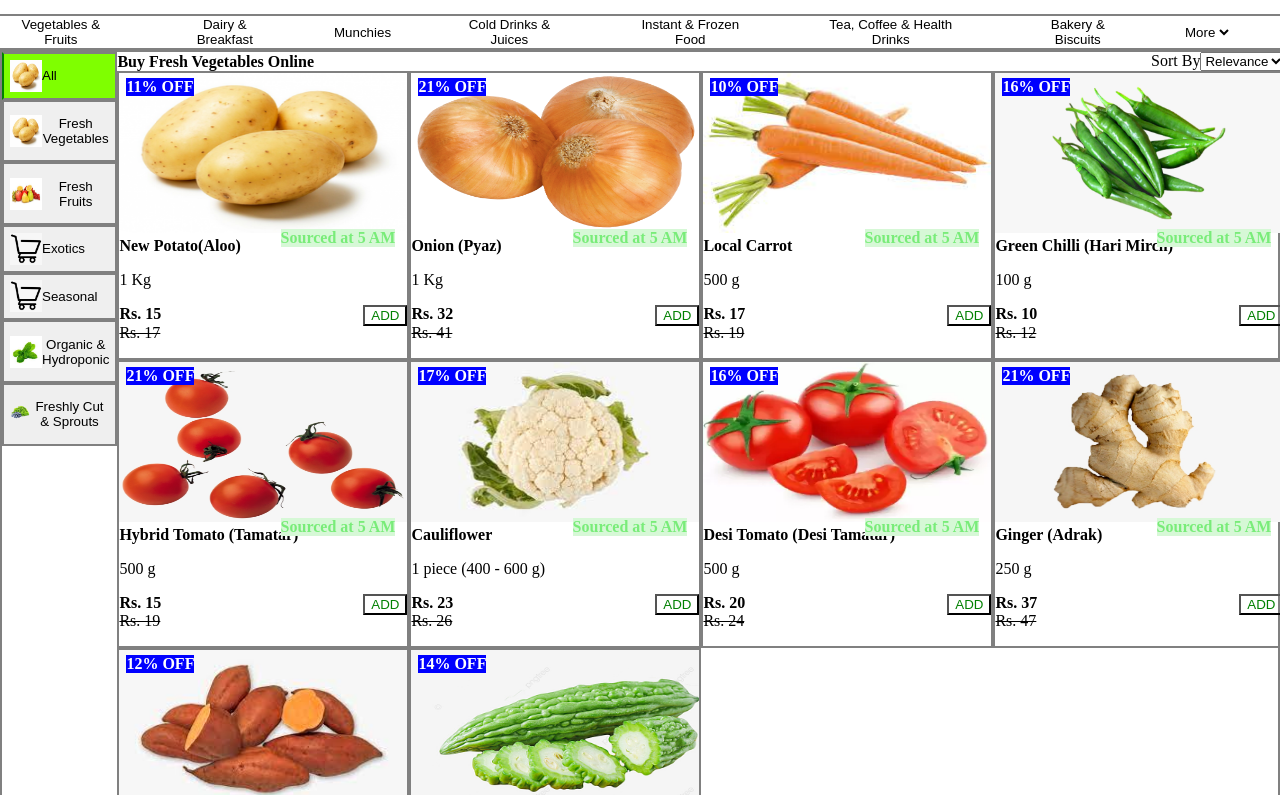
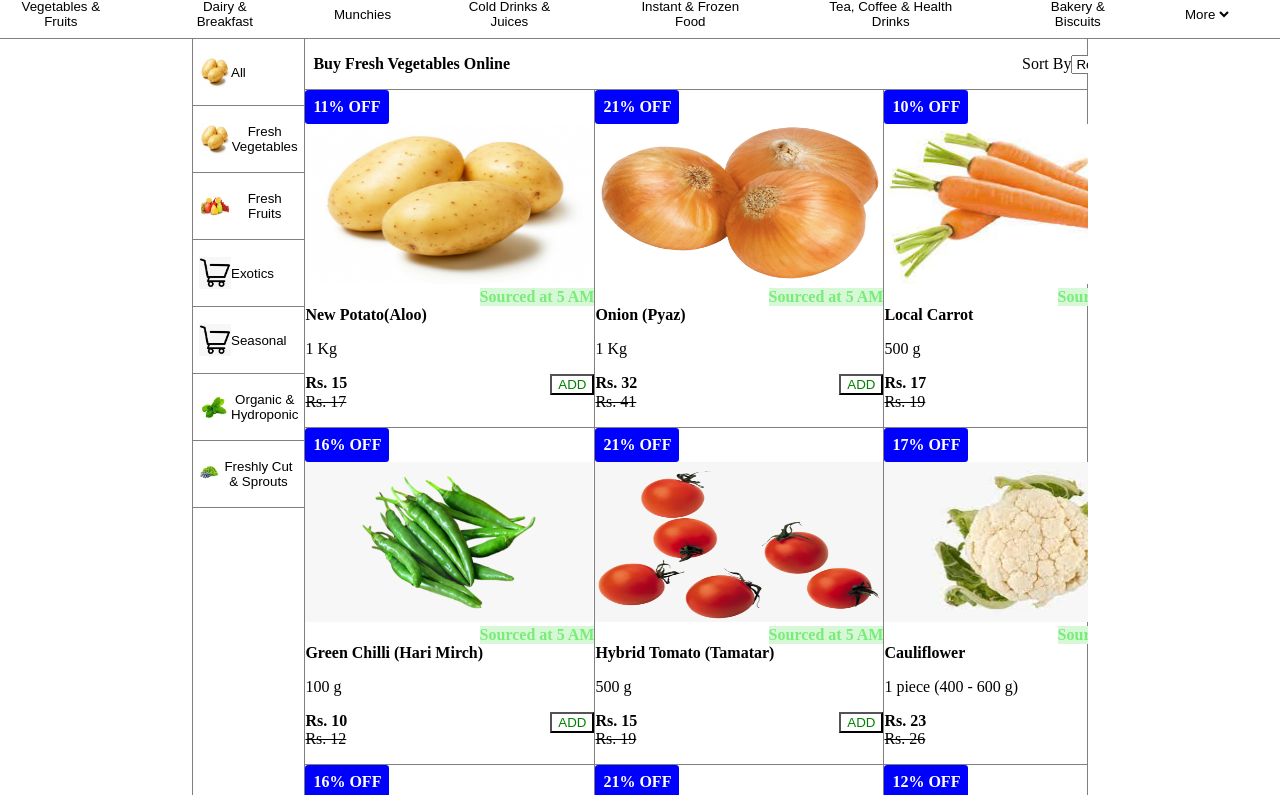
Before and after one commit to malhaar-thakore/Blinkit-project-, a plain HTML site: page index.html in a window 1280 px wide. Shown: the part 58-853 px from the top of the page. Drawn offline with Linux system fonts and the light colour scheme.

Commit message:
Initial changes made

```diff
--- a/css/syntax.css
+++ b/css/syntax.css
@@ -20,6 +20,8 @@ body {
     display: flex;
     font-size: 40px;
     margin-right: 2rem;
+    font-weight: 900;
+    border-right: 1px solid grey;
 }
 
 .logop1{
@@ -33,6 +35,10 @@ body {
 .delivery-details{
     display: flex;
     flex-direction: column;
+}
+
+.delivery-area{
+    border: none;
 }
 
 .login-button{
@@ -62,13 +68,15 @@ body {
 }
 
 .navigation-bar{
-    border-top: 2px solid grey;
-    border-bottom: 2px solid grey;
+    border-top: 1px solid grey;
+    border-bottom: 1px solid grey;
 }
 
 .nav-details{
     display: flex;
     justify-content: center;
+    margin-top: 0.5rem;
+    margin-bottom: 0.5rem;
 }
 
 .nav-buttons{
@@ -78,13 +86,19 @@ body {
     align-items: center;
 }
 
-.navigation-bar{
-    margin-top: 25px;
+.main-content {
+    width: 70%;
+    margin-left: auto;
+    margin-right: auto;
+    overflow: hidden;
 }
 
 .main-content-details{
     display: flex;
-    border: 2px solid grey;
+    border-left: 1px solid grey;
+    border-right: 1px solid grey;
+    border-bottom: 1px solid grey;
+   /* border: 2px solid grey;*/
 }
 
 .sidebar{
@@ -92,118 +106,30 @@ body {
     flex-direction: column;
 }
 
-.all{
+.sidebar-button{
     display: flex;
     align-items: center;
-    border: 2px solid grey;
-    background-color: chartreuse;
-    border-left-color: green;
+    background-color: white;
+    border: solid 1px grey;
+    border-top: none;
+    border-right: none;
+    border-left: none;
+    border-top: none;
+   /* border-left: 1px solid grey;
+    border-bottom: 1px solid grey;*/
+    /*background-color: chartreuse;
+    border-left-color: green;*/
 }
 
-.fresh-vegetables{
-    display: flex;
-    align-items: center;
-    border: 2px solid grey;
-}
-
-.fresh-fruits{
-    display: flex;
-    align-items: center;
-    border: 2px solid grey;
-}
-
-.exotics{
-    display: flex;
-    align-items: center;
-    border: 2px solid grey;
-}
-
-.seasonal{
-    display: flex;
-    align-items: center;
-    border: 2px solid grey;
-}
-
-.organic-hydroponic{
-    display: flex;
-    align-items: center;
-    border: 2px solid grey;
-}
-
-.freshly-cut-sprouts{
-    display: flex;
-    align-items: center;
-    border: 2px solid grey;
-}
-
-.all-image{
+.sidebar-image{
     display: flex;
     height: 2rem;
     width: 2rem;
+    margin-top: 1rem;
+    margin-bottom: 1rem;
 }
 
-.fresh-vegetables-image{
-    display: flex;
-    height: 2rem;
-    width: 2rem;
-}
-
-.fresh-fruits-image{
-    display: flex;
-    height: 2rem;
-    width: 2rem;
-}
-
-.exotics-image{
-    display: flex;
-    height: 2rem;
-    width: 2rem;
-}
-
-.seasonal-image{
-    display: flex;
-    height: 2rem;
-    width: 2rem;
-}
-
-.organic-hydroponic-image{
-    display: flex;
-    height: 2rem;
-    width: 2rem;
-}
-
-.freshly-cut-sprouts-image{
-    display: flex;
-    height: 2rem;
-    width: 2rem;
-}
-
-
-.all-text{
-    display: flex;
-}
-
-.fresh-vegetables-text{
-    display: flex;
-}
-
-.fresh-fruits-text{
-    display: flex;
-}
-
-.exotics-text{
-    display: flex;
-}
-
-.seasonal-text{
-    display: flex;
-}
-
-.organic-hydroponic-text{
-    display: flex;
-}
-
-.freshly-cut-sprouts-text{
+.sidebar-text{
     display: flex;
 }
 
@@ -215,19 +141,25 @@ body {
     display: flex;
     justify-content: space-between;
     align-items: center;
+    border-left: 1px solid grey;
+    border-bottom: 1px solid grey;
 }
 
 .top-bar-text{
     display: flex;
+    margin-bottom: 1rem;
+    margin-left: 0.5rem;
+    margin-top: 1rem;
 }
 
 .top-bar-dropdown{
     display: flex;
+    margin-right: 1rem;
 }
 
 .display-items{
     display: grid;
-    grid-template-columns: repeat(4,1fr);
+    grid-template-columns: repeat(3,1fr);
 }
 
 .cost p{
@@ -241,8 +173,8 @@ body {
 }
 
 .card{
-    position: relative;
-    border: 2px solid grey;
+    border-bottom: 1px solid grey;
+    border-left: 1px solid grey;
 }
 
 .card-images{
@@ -250,18 +182,22 @@ body {
     width: 18rem;
 }
 
+.card.ten{
+    border-bottom: none;
+    border-right: 1px solid grey;;
+}
+
 .offer{
-    position: absolute;
-    top: 5px;
-    left: 7px;
     background-color: blue;
     color: white;
+    width: max-content;
+    padding: 0.5rem;
+    border-radius: 0.2rem;
 }
 
 .source{
-    position: absolute;
-    top: 55%;
-    right: 12px;
+    width: max-content;
+     margin-left: auto;
     color: rgb(121, 236, 121);
     background-color: rgb(214, 248, 214);
 }
--- a/index.html
+++ b/index.html
@@ -22,7 +22,7 @@
                             </div>
                             <div class="delivery-details">
                                 <label for="delivery area">Delivery in 10 minutes</label>
-                                    <select name="delivery-area" id="delivery-area">
+                                    <select name="delivery-area" class="delivery-area">
                                     <option value="delhi">Delhi, India</option>
                                     <option value="bangalore">Bangalore, India</option>
                                     <option value="mumbai">Mumbai, India</option>
@@ -64,33 +64,33 @@
                 <section class="main-content">
                     <div class="main-content-details">
                         <div class="sidebar">
-                            <button class="all ">
-                                <img class="all-image" src="images/potato-img.png">
-                                <p class="all-text">All</p>
+                            <button class="sidebar-button">
+                                <img class="sidebar-image" src="images/potato-img.png">
+                                <p class="sidebar-text">All</p>
                             </button>
-                            <button class="fresh-vegetables">
-                                <img class="fresh-vegetables-image" src="images/potato-img.png">
-                                <p class="fresh-vegetables-text">Fresh Vegetables</p>
+                            <button class="sidebar-button">
+                                <img class="sidebar-image" src="images/potato-img.png">
+                                <p class="sidebar-text">Fresh Vegetables</p>
                             </button>
-                            <button class="fresh-fruits">
-                                <img class="fresh-fruits-image" src="images/fresh-fruits.jpeg">
-                                <p class="fresh-fruits-text">Fresh Fruits</p>
+                            <button class="sidebar-button">
+                                <img class="sidebar-image" src="images/fresh-fruits.jpeg">
+                                <p class="sidebar-text">Fresh Fruits</p>
                             </button>
-                            <button class="exotics">
-                                <img class="exotics-image" src="images/cart-image.png">
-                                <p class="exotics-text">Exotics</p>
+                            <button class="sidebar-button">
+                                <img class="sidebar-image" src="images/cart-image.png">
+                                <p class="sidebar-text">Exotics</p>
                             </button>
-                            <button class="seasonal">
-                                <img class="seasonal-image" src="images/cart-image.png">
-                                <p class="seasonal-text">Seasonal</p>
+                            <button class="sidebar-button">
+                                <img class="sidebar-image" src="images/cart-image.png">
+                                <p class="sidebar-text">Seasonal</p>
                             </button>
-                            <button class="organic-hydroponic">
-                                <img class="organic-hydroponic-image" src="images/organic-hydroponic.jpeg">
-                                <p class="organic-hydroponic-text">Organic & Hydroponic</p>
+                            <button class="sidebar-button">
+                                <img class="sidebar-image" src="images/organic-hydroponic.jpeg">
+                                <p class="sidebar-text">Organic & Hydroponic</p>
                             </button>
-                            <button class="freshly-cut-sprouts">
-                                <img class="freshly-cut-sprouts-image" src="images/freshly-cut-sprouts.webp">
-                                <p class="freshly-cut-sprouts-text">Freshly Cut & Sprouts</p>
+                            <button class="sidebar-button">
+                                <img class="sidebar-image" src="images/freshly-cut-sprouts.webp">
+                                <p class="sidebar-text">Freshly Cut & Sprouts</p>
                             </button>
                         </div>
 
@@ -110,9 +110,15 @@
 
                             <div class="display-items">
                                 <div class="card one">
+                                    <div class="offer">
+                                        <strong> 11% OFF</strong>
+                                    </div>
                                     <img class="card-images" src="images/potato-img.png">
-                                    <div>
-                                        <strong class="card-title">New Potato(Aloo)</strong>
+                                    <div class="source">
+                                        <strong>Sourced at 5 AM</strong>
+                                    </div>
+                                    <div class="card-title">
+                                        <strong>New Potato(Aloo)</strong>
                                     </div>
                                     <p>1 Kg</p>
                                     <div class="cost-add">
@@ -124,16 +130,16 @@
                                             <button class="add-button">ADD</button>
                                         </div>
                                     </div>
+                                </div>
+
+                                <div class="card two">
                                     <div class="offer">
-                                        <strong> 11% OFF</strong>
+                                        <strong> 21% OFF</strong>
                                     </div>
+                                    <img class="card-images" src="images/onion-img.png">
                                     <div class="source">
                                         <strong>Sourced at 5 AM</strong>
                                     </div>
-                                </div>
-
-                                <div class="card two">
-                                    <img class="card-images" src="images/onion-img.png">
                                     <div>
                                         <strong class="card-title">Onion (Pyaz)</strong>
                                     </div>
@@ -147,16 +153,16 @@
                                             <button class="add-button">ADD</button>
                                         </div>
                                     </div>
+                                </div>
+
+                                <div class="card three">
                                     <div class="offer">
-                                        <strong> 21% OFF</strong>
+                                        <strong> 10% OFF</strong>
                                     </div>
+                                    <img class="card-images" src="images/carrot-img.jpeg">
                                     <div class="source">
                                         <strong>Sourced at 5 AM</strong>
                                     </div>
-                                </div>
-
-                                <div class="card three">
-                                    <img class="card-images" src="images/carrot-img.jpeg">
                                     <div>
                                         <strong class="card-title">Local Carrot</strong>
                                     </div>
@@ -170,16 +176,16 @@
                                             <button class="add-button">ADD</button>
                                         </div>
                                     </div>
+                                </div>
+
+                                <div class="card four">
                                     <div class="offer">
-                                        <strong> 10% OFF</strong>
+                                        <strong> 16% OFF</strong>
                                     </div>
+                                    <img class="card-images" src="images/green-chilli-img.png">
                                     <div class="source">
                                         <strong>Sourced at 5 AM</strong>
                                     </div>
-                                </div>
-
-                                <div class="card four">
-                                    <img class="card-images" src="images/green-chilli-img.png">
                                     <div>
                                         <strong class="card-title">Green Chilli (Hari Mirch)</strong>
                                     </div>
@@ -193,16 +199,17 @@
                                             <button class="add-button">ADD</button>
                                         </div>
                                     </div>
+                                </div>
+
+                                <div class="card five">
                                     <div class="offer">
-                                        <strong> 16% OFF</strong>
+                                        <strong> 21% OFF</strong>
                                     </div>
+
+                                    <img class="card-images" src="images/hybrid-tomato.png">
                                     <div class="source">
                                         <strong>Sourced at 5 AM</strong>
                                     </div>
-                                </div>
-
-                                <div class="card five">
-                                    <img class="card-images" src="images/hybrid-tomato.png">
                                     <div>
                                         <strong class="card-title">Hybrid Tomato (Tamatar)</strong>
                                     </div>
@@ -216,16 +223,17 @@
                                             <button class="add-button">ADD</button>
                                         </div>
                                     </div>
+                                </div>
+
+                                <div class="card six">
                                     <div class="offer">
-                                        <strong> 21% OFF</strong>
+                                        <strong> 17% OFF</strong>
                                     </div>
+
+                                    <img class="card-images" src="images/cauliflower.jpeg">
                                     <div class="source">
                                         <strong>Sourced at 5 AM</strong>
                                     </div>
-                                </div>
-
-                                <div class="card six">
-                                    <img class="card-images" src="images/cauliflower.jpeg">
                                     <div>
                                         <strong class="card-title">Cauliflower</strong>
                                     </div>
@@ -239,16 +247,18 @@
                                             <button class="add-button">ADD</button>
                                         </div>
                                     </div>
+
+                                </div>
+
+                                <div class="card seven">
                                     <div class="offer">
-                                        <strong> 17% OFF</strong>
+                                        <strong> 16% OFF</strong>
                                     </div>
+
+                                    <img class="card-images" src="images/desi-tomato.webp">
                                     <div class="source">
                                         <strong>Sourced at 5 AM</strong>
                                     </div>
-                                </div>
-
-                                <div class="card seven">
-                                    <img class="card-images" src="images/desi-tomato.webp">
                                     <div>
                                         <strong class="card-title">Desi Tomato (Desi Tamatar)</strong>
                                     </div>
@@ -262,16 +272,19 @@
                                             <button class="add-button">ADD</button>
                                         </div>
                                     </div>
+
+
+                                </div>
+
+                                <div class="card eight">
                                     <div class="offer">
-                                        <strong> 16% OFF</strong>
+                                        <strong> 21% OFF</strong>
                                     </div>
+
+                                    <img class="card-images" src="images/ginger.png">
                                     <div class="source">
                                         <strong>Sourced at 5 AM</strong>
                                     </div>
-                                </div>
-
-                                <div class="card eight">
-                                    <img class="card-images" src="images/ginger.png">
                                     <div>
                                         <strong class="card-title">Ginger (Adrak)</strong>
                                     </div>
@@ -285,16 +298,19 @@
                                             <button class="add-button">ADD</button>
                                         </div>
                                     </div>
+
+
+                                </div>
+
+                                <div class="card nine">
                                     <div class="offer">
-                                        <strong> 21% OFF</strong>
+                                        <strong> 12% OFF</strong>
                                     </div>
+
+                                    <img class="card-images" src="images/sweet-potato.jpeg">
                                     <div class="source">
                                         <strong>Sourced at 5 AM</strong>
                                     </div>
-                                </div>
-
-                                <div class="card nine">
-                                    <img class="card-images" src="images/sweet-potato.jpeg">
                                     <div>
                                         <strong class="card-title">Sweet Potato (Shakarkandi)</strong>
                                     </div>
@@ -308,16 +324,19 @@
                                             <button class="add-button">ADD</button>
                                         </div>
                                     </div>
+
+
+                                </div>
+
+                                <div class="card ten">
                                     <div class="offer">
-                                        <strong> 12% OFF</strong>
+                                        <strong> 14% OFF</strong>
                                     </div>
+
+                                    <img class="card-images" src="images/bitter-gourd.jpeg">
                                     <div class="source">
                                         <strong>Sourced at 5 AM</strong>
                                     </div>
-                                </div>
-
-                                <div class="card ten">
-                                    <img class="card-images" src="images/bitter-gourd.jpeg">
                                     <div>
                                         <strong class="card-title">Bitter Gourd (Karela)</strong>
                                     </div>
@@ -331,12 +350,8 @@
                                             <button class="add-button">ADD</button>
                                         </div>
                                     </div>
-                                    <div class="offer">
-                                        <strong> 14% OFF</strong>
-                                    </div>
-                                    <div class="source">
-                                        <strong>Sourced at 5 AM</strong>
-                                    </div>
+
+
                                 </div>
                             </div>
                         </div>
```
